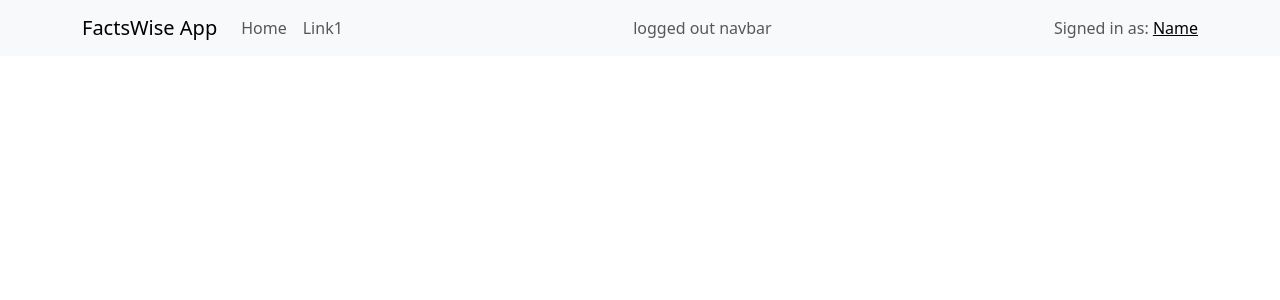
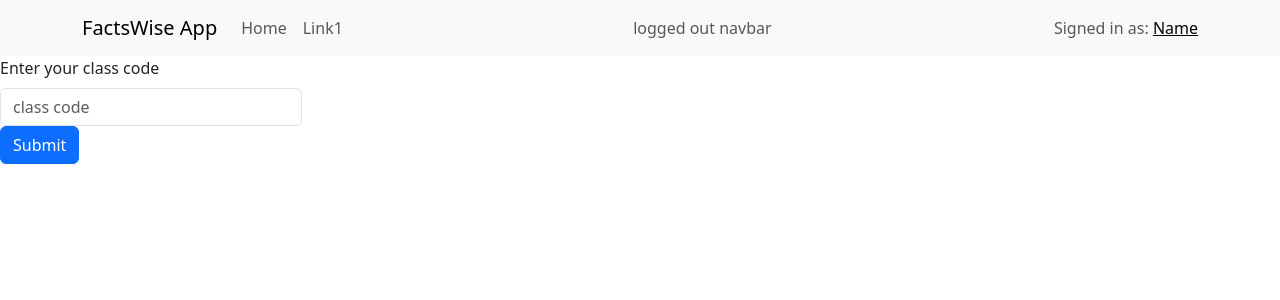
Before and after one commit to tielarose/factswise-app, a React (Vite) app in the folder frontend/: page /student/login in a window 1280 px wide. Shown: the top 300 px of the page. Built offline with nearby package versions, Linux system fonts and the light colour scheme.

Commit message:
Create StudentLogin component

```diff
--- a/frontend/src/App.jsx
+++ b/frontend/src/App.jsx
@@ -2,6 +2,7 @@ import "./App.css";
 import LoggedOutNavbar from "./LoggedOutNavbar";
 import WelcomeScreen from "./WelcomeScreen";
 import EducatorLogin from "./EducatorLogin";
+import StudentLogin from "./StudentLogin";
 import { BrowserRouter, Route, Routes } from "react-router-dom";
 
 // { isLoggedOut && <LoggedOutNavbar />}
@@ -17,6 +18,7 @@ function App() {
         {/* for each route, do what is on the line below */}
         <Route exact path="/" element={<WelcomeScreen />}></Route>
         <Route exact path="/educator/login" element={<EducatorLogin />}></Route>
+        <Route exact path="/student/login" element={<StudentLogin />}></Route>
       </Routes>
     </BrowserRouter>
   );
--- /dev/null
+++ b/frontend/src/StudentLogin.jsx
@@ -0,0 +1,38 @@
+import React, { useState } from "react";
+import Form from "react-bootstrap/Form";
+import Row from "react-bootstrap/Row";
+import Col from "react-bootstrap/Col";
+import Button from "react-bootstrap/Button";
+
+export default function StudentLogin() {
+  const [studentClassCode, setStudentClassCode] = useState("");
+
+  function handleSubmit(evt) {
+    evt.preventDefault();
+
+    console.log("form was submitted");
+  }
+
+  return (
+    <>
+      <Form onSubmit={handleSubmit}>
+        <Row>
+          <Col md={3}>
+            <Form.Group controlId="student_class_code">
+              <Form.Label>Enter your class code</Form.Label>
+              <Form.Control
+                type="text"
+                placeholder="class code"
+                value={studentClassCode}
+                onChange={(evt) => setStudentClassCode(evt.target.value)}
+              />
+            </Form.Group>
+            <Button variant="primary" type="submit">
+              Submit
+            </Button>
+          </Col>
+        </Row>
+      </Form>
+    </>
+  );
+}
```
Also changed, not shown: frontend/src/Navbar.jsx (added, +13 -0 lines).
